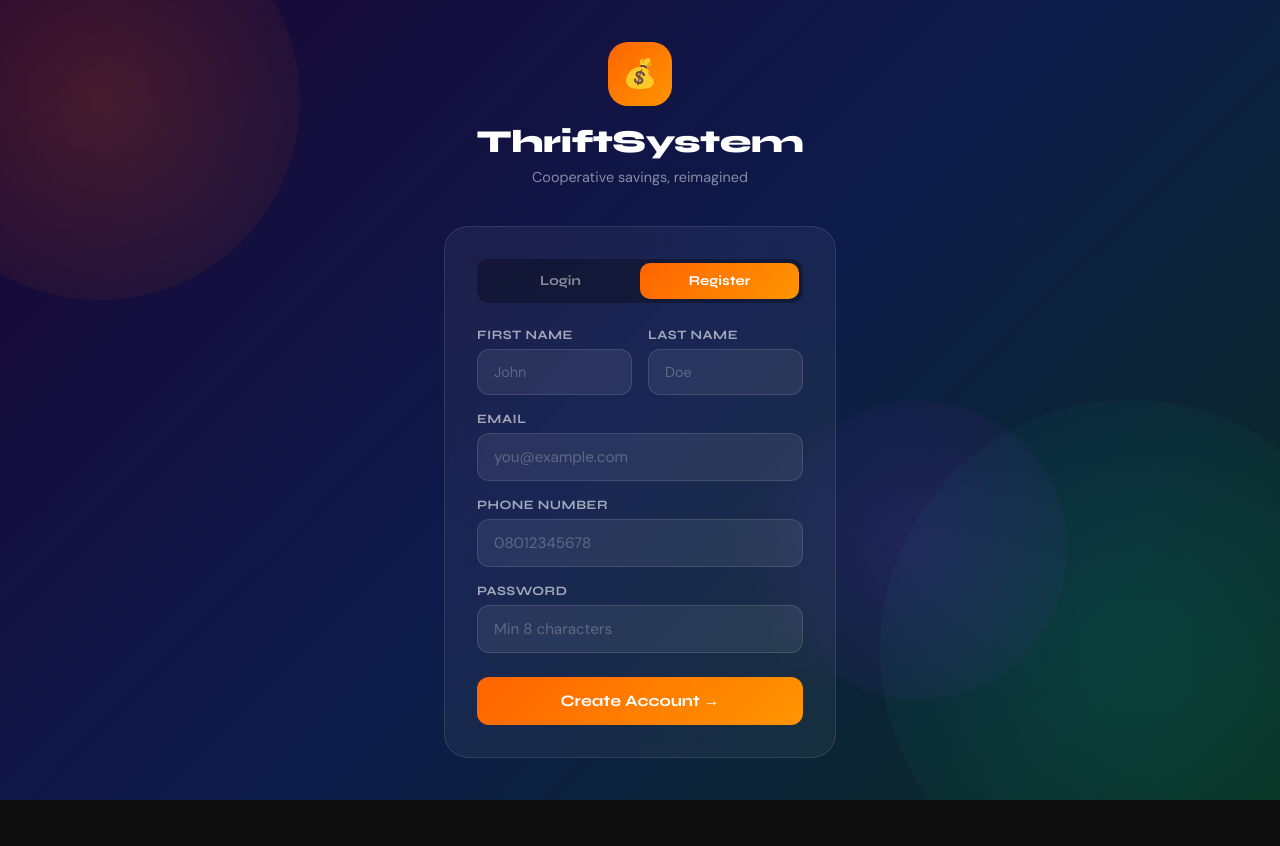
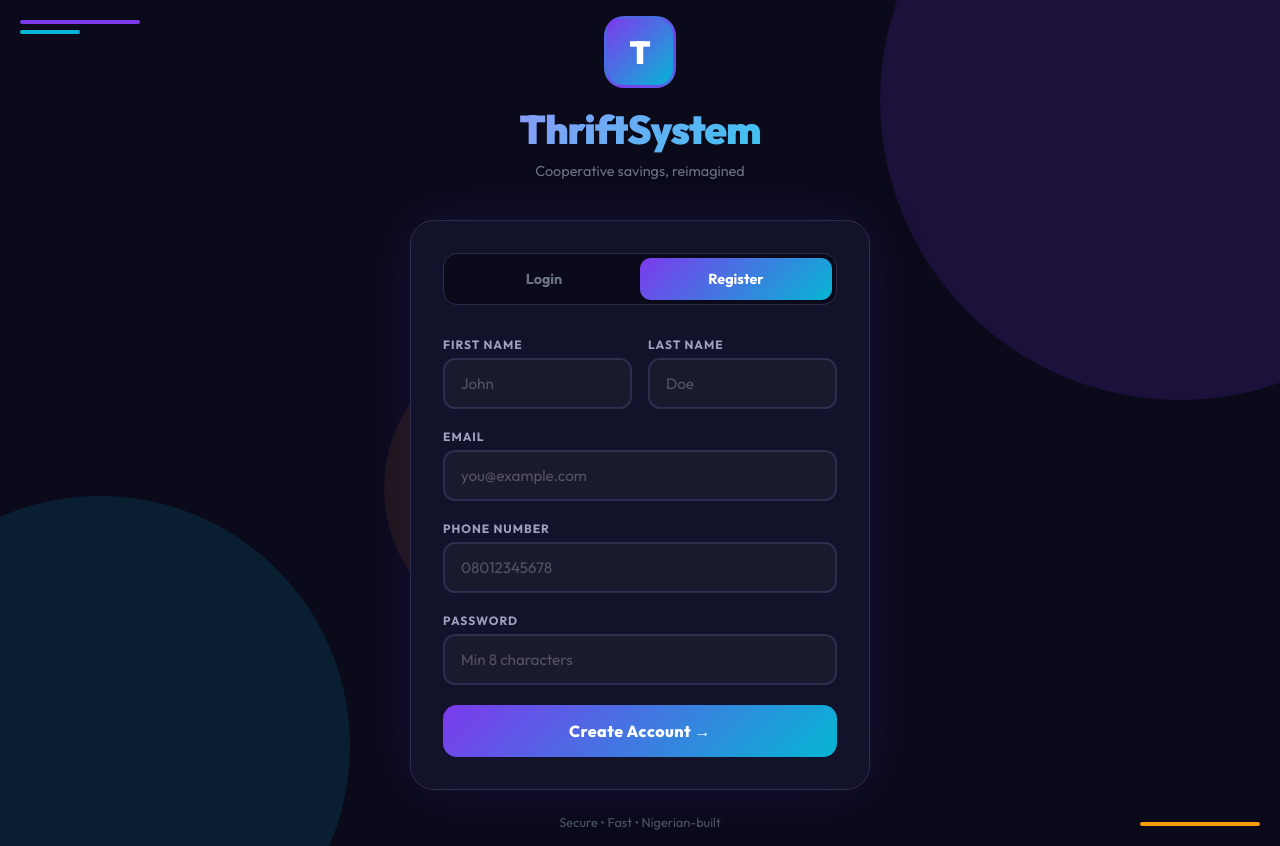
Before and after one commit to Mojolaoluwajoy/thriftSystem-frontend, a React (Vite) app: page / in a window 1280 px wide. Both pictures are taken after a click on the button "Register". Before the commit the page ends 800 px from the top, so only its background shows below. Built offline with nearby package versions, Linux system fonts and the light colour scheme.

Commit message:
update Login.jsx

```diff
--- a/src/components/Login.jsx
+++ b/src/components/Login.jsx
@@ -1,15 +1,14 @@
 import { useState } from "react";
 
-const API_BASE = import.meta.env.VITE_API_BASE_URL;
+const API_BASE = import.meta.env.VITE_API_BASE_URL || "http://localhost:8080/api/v1";
 
 export default function Login({ onLogin }) {
-  const [form, setForm] = useState({ email: "", password: "" });
+  const [isRegister, setIsRegister] = useState(false);
   const [loading, setLoading] = useState(false);
   const [error, setError] = useState("");
-  const [isRegister, setIsRegister] = useState(false);
+  const [form, setForm] = useState({ email: "", password: "" });
   const [regForm, setRegForm] = useState({
-    firstName: "", lastName: "", email: "",
-    phoneNumber: "", password: ""
+    firstName: "", lastName: "", email: "", phoneNumber: "", password: ""
   });
 
   const handleLogin = async (e) => {
@@ -23,14 +22,9 @@ export default function Login({ onLogin }) {
         body: JSON.stringify(form),
       });
       const data = await res.json();
-      if (data.success) {
-        onLogin(data.data, data.data.token);
-      } else {
-        setError(data.message || "Login failed");
-      }
-    } catch {
-      setError("Connection error. Make sure the server is running.");
-    }
+      if (data.success) onLogin(data.data, data.data.token);
+      else setError(data.message || "Login failed");
+    } catch { setError("Connection error. Make sure the server is running."); }
     setLoading(false);
   };
 
@@ -45,97 +39,95 @@ export default function Login({ onLogin }) {
         body: JSON.stringify(regForm),
       });
       const data = await res.json();
-      if (data.success) {
-        onLogin(data.data, data.data.token);
-      } else {
-        setError(data.message || "Registration failed");
-      }
-    } catch {
-      setError("Connection error. Make sure the server is running.");
-    }
+      if (data.success) onLogin(data.data, data.data.token);
+      else setError(data.message || "Registration failed");
+    } catch { setError("Connection error. Make sure the server is running."); }
     setLoading(false);
+  };
+
+  const inputStyle = {
+    width: "100%", padding: "14px 16px",
+    background: "#1a1a2e", border: "2px solid #2d2d4e",
+    borderRadius: "12px", color: "#fff",
+    fontSize: "0.95rem", outline: "none",
+    boxSizing: "border-box", transition: "border-color 0.2s",
+    fontFamily: "inherit"
+  };
+
+  const labelStyle = {
+    display: "block", color: "#a0a0c0",
+    fontSize: "0.75rem", fontWeight: "700",
+    letterSpacing: "1px", marginBottom: "6px",
+    textTransform: "uppercase"
   };
 
   return (
     <div style={{
-      minHeight: "100vh",
-      background: "linear-gradient(135deg, #1a0533 0%, #0d1b4b 50%, #0a2d1f 100%)",
-      display: "flex",
-      alignItems: "center",
-      justifyContent: "center",
-      fontFamily: "'Syne', sans-serif",
-      position: "relative",
-      overflow: "hidden"
+      minHeight: "100vh", background: "#0a0a1a",
+      display: "flex", alignItems: "center",
+      justifyContent: "center", padding: "1rem",
+      fontFamily: "'Outfit', 'Segoe UI', sans-serif",
+      position: "relative", overflow: "hidden"
     }}>
-      <link href="https://fonts.googleapis.com/css2?family=Syne:wght@400;700;800&family=DM+Sans:wght@300;400;500&display=swap" rel="stylesheet" />
+      <link href="https://fonts.googleapis.com/css2?family=Outfit:wght@300;400;600;700;800;900&display=swap" rel="stylesheet" />
 
-      {/* Decorative blobs */}
-      <div style={{
-        position: "absolute", top: "-100px", left: "-100px",
-        width: "400px", height: "400px", borderRadius: "50%",
-        background: "radial-gradient(circle, rgba(255,100,0,0.2), transparent)",
-        pointerEvents: "none"
-      }} />
-      <div style={{
-        position: "absolute", bottom: "-100px", right: "-100px",
-        width: "500px", height: "500px", borderRadius: "50%",
-        background: "radial-gradient(circle, rgba(0,200,150,0.15), transparent)",
-        pointerEvents: "none"
-      }} />
-      <div style={{
-        position: "absolute", top: "50%", left: "60%",
-        width: "300px", height: "300px", borderRadius: "50%",
-        background: "radial-gradient(circle, rgba(150,50,255,0.15), transparent)",
-        pointerEvents: "none"
-      }} />
+      {/* Bold geometric background */}
+      <div style={{ position: "absolute", inset: 0, overflow: "hidden", pointerEvents: "none" }}>
+        <div style={{ position: "absolute", top: "-200px", right: "-200px", width: "600px", height: "600px", borderRadius: "50%", background: "#7c3aed", opacity: 0.15 }} />
+        <div style={{ position: "absolute", bottom: "-150px", left: "-150px", width: "500px", height: "500px", borderRadius: "50%", background: "#06b6d4", opacity: 0.12 }} />
+        <div style={{ position: "absolute", top: "40%", left: "30%", width: "300px", height: "300px", borderRadius: "50%", background: "#f59e0b", opacity: 0.08 }} />
+        <div style={{ position: "absolute", top: "20px", left: "20px", width: "120px", height: "4px", background: "#7c3aed", borderRadius: "2px" }} />
+        <div style={{ position: "absolute", top: "30px", left: "20px", width: "60px", height: "4px", background: "#06b6d4", borderRadius: "2px" }} />
+        <div style={{ position: "absolute", bottom: "20px", right: "20px", width: "120px", height: "4px", background: "#f59e0b", borderRadius: "2px" }} />
+      </div>
 
-      <div style={{
-        width: "100%", maxWidth: "440px", padding: "0 1.5rem",
-        position: "relative", zIndex: 1
-      }}>
+      <div style={{ width: "100%", maxWidth: "460px", position: "relative", zIndex: 1 }}>
+
         {/* Logo */}
         <div style={{ textAlign: "center", marginBottom: "2.5rem" }}>
           <div style={{
             display: "inline-flex", alignItems: "center", justifyContent: "center",
-            width: "64px", height: "64px", borderRadius: "20px",
-            background: "linear-gradient(135deg, #ff6400, #ff9500)",
-            marginBottom: "1rem", fontSize: "28px"
-          }}>💰</div>
+            width: "72px", height: "72px", borderRadius: "20px",
+            background: "linear-gradient(135deg, #7c3aed, #06b6d4)",
+            marginBottom: "1rem", fontSize: "2rem", fontWeight: "900",
+            color: "#fff", border: "3px solid rgba(124,58,237,0.5)"
+          }}>T</div>
           <h1 style={{
-            margin: 0, fontSize: "2rem", fontWeight: "800",
-            color: "#fff", letterSpacing: "-0.5px"
+            margin: 0, fontSize: "2.5rem", fontWeight: "900",
+            color: "#fff", letterSpacing: "-1px",
+            background: "linear-gradient(135deg, #a78bfa, #22d3ee)",
+            WebkitBackgroundClip: "text", WebkitTextFillColor: "transparent"
           }}>ThriftSystem</h1>
-          <p style={{
-            margin: "0.4rem 0 0", color: "rgba(255,255,255,0.5)",
-            fontSize: "0.9rem", fontFamily: "'DM Sans', sans-serif"
-          }}>Cooperative savings, reimagined</p>
+          <p style={{ margin: "0.5rem 0 0", color: "#6b7280", fontSize: "0.9rem" }}>
+            Cooperative savings, reimagined
+          </p>
         </div>
 
         {/* Card */}
         <div style={{
-          background: "rgba(255,255,255,0.05)",
-          backdropFilter: "blur(20px)",
-          border: "1px solid rgba(255,255,255,0.1)",
-          borderRadius: "24px",
-          padding: "2rem",
+          background: "#12122a", border: "1px solid #2d2d4e",
+          borderRadius: "24px", padding: "2rem",
+          boxShadow: "0 0 60px rgba(124,58,237,0.15)"
         }}>
+
           {/* Toggle */}
           <div style={{
-            display: "flex", background: "rgba(0,0,0,0.3)",
-            borderRadius: "12px", padding: "4px", marginBottom: "1.5rem"
+            display: "flex", background: "#0a0a1a",
+            borderRadius: "14px", padding: "4px",
+            marginBottom: "2rem", border: "1px solid #2d2d4e"
           }}>
-            {["Login", "Register"].map((tab) => (
-              <button key={tab} onClick={() => setIsRegister(tab === "Register")}
+            {["Login", "Register"].map(tab => (
+              <button key={tab} onClick={() => { setIsRegister(tab === "Register"); setError(""); }}
                 style={{
-                  flex: 1, padding: "0.6rem",
-                  borderRadius: "10px", border: "none", cursor: "pointer",
-                  fontFamily: "'Syne', sans-serif", fontWeight: "700",
-                  fontSize: "0.85rem", transition: "all 0.2s",
+                  flex: 1, padding: "0.75rem",
+                  borderRadius: "11px", border: "none",
+                  cursor: "pointer", fontWeight: "700",
+                  fontSize: "0.9rem", fontFamily: "inherit",
+                  transition: "all 0.2s",
                   background: (tab === "Register") === isRegister
-                    ? "linear-gradient(135deg, #ff6400, #ff9500)"
+                    ? "linear-gradient(135deg, #7c3aed, #06b6d4)"
                     : "transparent",
-                  color: (tab === "Register") === isRegister
-                    ? "#fff" : "rgba(255,255,255,0.5)",
+                  color: (tab === "Register") === isRegister ? "#fff" : "#6b7280",
                 }}>
                 {tab}
               </button>
@@ -144,123 +136,76 @@ export default function Login({ onLogin }) {
 
           {error && (
             <div style={{
-              background: "rgba(255,50,50,0.15)", border: "1px solid rgba(255,50,50,0.3)",
+              background: "rgba(239,68,68,0.1)", border: "1px solid rgba(239,68,68,0.3)",
               borderRadius: "10px", padding: "0.75rem 1rem",
-              color: "#ff8080", fontSize: "0.85rem",
-              fontFamily: "'DM Sans', sans-serif", marginBottom: "1rem"
+              color: "#f87171", fontSize: "0.85rem", marginBottom: "1.5rem"
             }}>{error}</div>
           )}
 
           {!isRegister ? (
             <form onSubmit={handleLogin}>
-              {[
-                { label: "Email", key: "email", type: "email", placeholder: "you@example.com" },
-                { label: "Password", key: "password", type: "password", placeholder: "••••••••" }
-              ].map(({ label, key, type, placeholder }) => (
-                <div key={key} style={{ marginBottom: "1rem" }}>
-                  <label style={{
-                    display: "block", color: "rgba(255,255,255,0.6)",
-                    fontSize: "0.8rem", fontWeight: "700",
-                    letterSpacing: "0.5px", marginBottom: "0.4rem",
-                    textTransform: "uppercase"
-                  }}>{label}</label>
-                  <input
-                    type={type} placeholder={placeholder} required
-                    value={form[key]}
-                    onChange={e => setForm({ ...form, [key]: e.target.value })}
-                    style={{
-                      width: "100%", padding: "0.8rem 1rem",
-                      background: "rgba(255,255,255,0.07)",
-                      border: "1px solid rgba(255,255,255,0.12)",
-                      borderRadius: "12px", color: "#fff",
-                      fontFamily: "'DM Sans', sans-serif", fontSize: "0.95rem",
-                      outline: "none", boxSizing: "border-box",
-                      transition: "border-color 0.2s"
-                    }}
-                  />
-                </div>
-              ))}
+              <div style={{ marginBottom: "1.25rem" }}>
+                <label style={labelStyle}>Email</label>
+                <input type="email" placeholder="you@example.com" required
+                  value={form.email} onChange={e => setForm({ ...form, email: e.target.value })}
+                  style={inputStyle} />
+              </div>
+              <div style={{ marginBottom: "1.75rem" }}>
+                <label style={labelStyle}>Password</label>
+                <input type="password" placeholder="••••••••" required
+                  value={form.password} onChange={e => setForm({ ...form, password: e.target.value })}
+                  style={inputStyle} />
+              </div>
               <button type="submit" disabled={loading} style={{
-                width: "100%", padding: "0.9rem",
-                background: loading ? "rgba(255,100,0,0.4)" : "linear-gradient(135deg, #ff6400, #ff9500)",
-                border: "none", borderRadius: "12px", color: "#fff",
-                fontFamily: "'Syne', sans-serif", fontWeight: "700",
-                fontSize: "1rem", cursor: loading ? "not-allowed" : "pointer",
-                marginTop: "0.5rem", transition: "opacity 0.2s"
+                width: "100%", padding: "1rem",
+                background: loading ? "#3d3d6b" : "linear-gradient(135deg, #7c3aed, #06b6d4)",
+                border: "none", borderRadius: "14px", color: "#fff",
+                fontWeight: "800", fontSize: "1rem", cursor: loading ? "not-allowed" : "pointer",
+                fontFamily: "inherit", letterSpacing: "0.5px", transition: "opacity 0.2s"
               }}>
                 {loading ? "Signing in..." : "Sign In →"}
               </button>
             </form>
           ) : (
             <form onSubmit={handleRegister}>
-              <div style={{ display: "grid", gridTemplateColumns: "1fr 1fr", gap: "1rem", marginBottom: "1rem" }}>
-                {[
-                  { label: "First Name", key: "firstName", placeholder: "John" },
-                  { label: "Last Name", key: "lastName", placeholder: "Doe" }
-                ].map(({ label, key, placeholder }) => (
+              <div style={{ display: "grid", gridTemplateColumns: "1fr 1fr", gap: "1rem", marginBottom: "1.25rem" }}>
+                {[["First Name", "firstName", "John"], ["Last Name", "lastName", "Doe"]].map(([label, key, ph]) => (
                   <div key={key}>
-                    <label style={{
-                      display: "block", color: "rgba(255,255,255,0.6)",
-                      fontSize: "0.8rem", fontWeight: "700",
-                      letterSpacing: "0.5px", marginBottom: "0.4rem",
-                      textTransform: "uppercase"
-                    }}>{label}</label>
-                    <input
-                      placeholder={placeholder} required
-                      value={regForm[key]}
+                    <label style={labelStyle}>{label}</label>
+                    <input placeholder={ph} required value={regForm[key]}
                       onChange={e => setRegForm({ ...regForm, [key]: e.target.value })}
-                      style={{
-                        width: "100%", padding: "0.8rem 1rem",
-                        background: "rgba(255,255,255,0.07)",
-                        border: "1px solid rgba(255,255,255,0.12)",
-                        borderRadius: "12px", color: "#fff",
-                        fontFamily: "'DM Sans', sans-serif", fontSize: "0.9rem",
-                        outline: "none", boxSizing: "border-box"
-                      }}
-                    />
+                      style={inputStyle} />
                   </div>
                 ))}
               </div>
               {[
-                { label: "Email", key: "email", type: "email", placeholder: "you@example.com" },
-                { label: "Phone Number", key: "phoneNumber", type: "tel", placeholder: "08012345678" },
-                { label: "Password", key: "password", type: "password", placeholder: "Min 8 characters" }
-              ].map(({ label, key, type, placeholder }) => (
-                <div key={key} style={{ marginBottom: "1rem" }}>
-                  <label style={{
-                    display: "block", color: "rgba(255,255,255,0.6)",
-                    fontSize: "0.8rem", fontWeight: "700",
-                    letterSpacing: "0.5px", marginBottom: "0.4rem",
-                    textTransform: "uppercase"
-                  }}>{label}</label>
-                  <input
-                    type={type || "text"} placeholder={placeholder} required
-                    value={regForm[key]}
+                ["Email", "email", "email", "you@example.com"],
+                ["Phone Number", "phoneNumber", "tel", "08012345678"],
+                ["Password", "password", "password", "Min 8 characters"]
+              ].map(([label, key, type, ph]) => (
+                <div key={key} style={{ marginBottom: "1.25rem" }}>
+                  <label style={labelStyle}>{label}</label>
+                  <input type={type} placeholder={ph} required value={regForm[key]}
                     onChange={e => setRegForm({ ...regForm, [key]: e.target.value })}
-                    style={{
-                      width: "100%", padding: "0.8rem 1rem",
-                      background: "rgba(255,255,255,0.07)",
-                      border: "1px solid rgba(255,255,255,0.12)",
-                      borderRadius: "12px", color: "#fff",
-                      fontFamily: "'DM Sans', sans-serif", fontSize: "0.95rem",
-                      outline: "none", boxSizing: "border-box"
-                    }}
-                  />
+                    style={inputStyle} />
                 </div>
               ))}
               <button type="submit" disabled={loading} style={{
-                width: "100%", padding: "0.9rem",
-                background: loading ? "rgba(255,100,0,0.4)" : "linear-gradient(135deg, #ff6400, #ff9500)",
-                border: "none", borderRadius: "12px", color: "#fff",
-                fontFamily: "'Syne', sans-serif", fontWeight: "700",
-                fontSize: "1rem", cursor: loading ? "not-allowed" : "pointer",
-                marginTop: "0.5rem"
+                width: "100%", padding: "1rem",
+                background: loading ? "#3d3d6b" : "linear-gradient(135deg, #7c3aed, #06b6d4)",
+                border: "none", borderRadius: "14px", color: "#fff",
+                fontWeight: "800", fontSize: "1rem", cursor: loading ? "not-allowed" : "pointer",
+                fontFamily: "inherit", letterSpacing: "0.5px"
               }}>
                 {loading ? "Creating account..." : "Create Account →"}
               </button>
             </form>
           )}
         </div>
+
+        <p style={{ textAlign: "center", color: "#4b5563", fontSize: "0.8rem", marginTop: "1.5rem" }}>
+          Secure • Fast • Nigerian-built
+        </p>
       </div>
     </div>
   );
```
